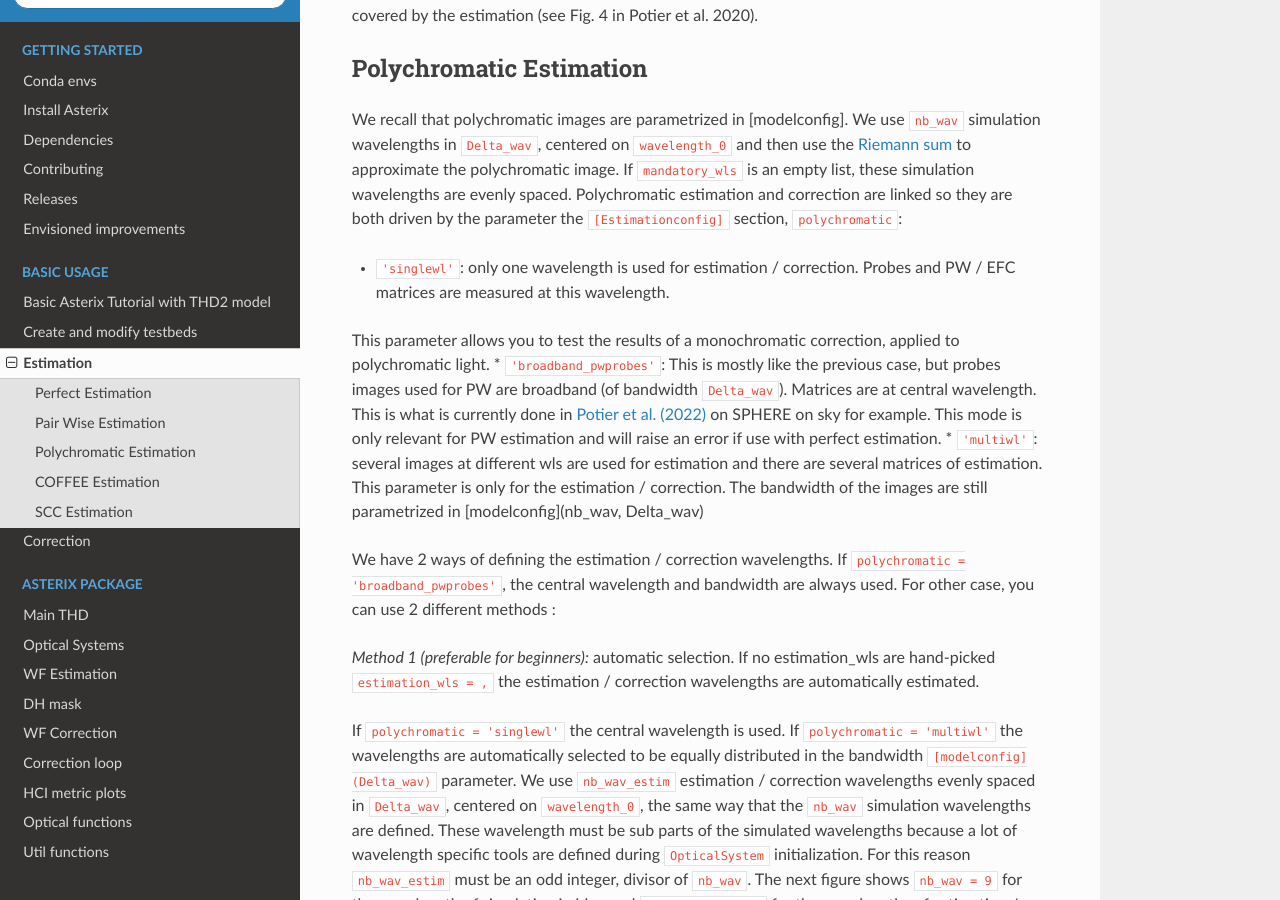
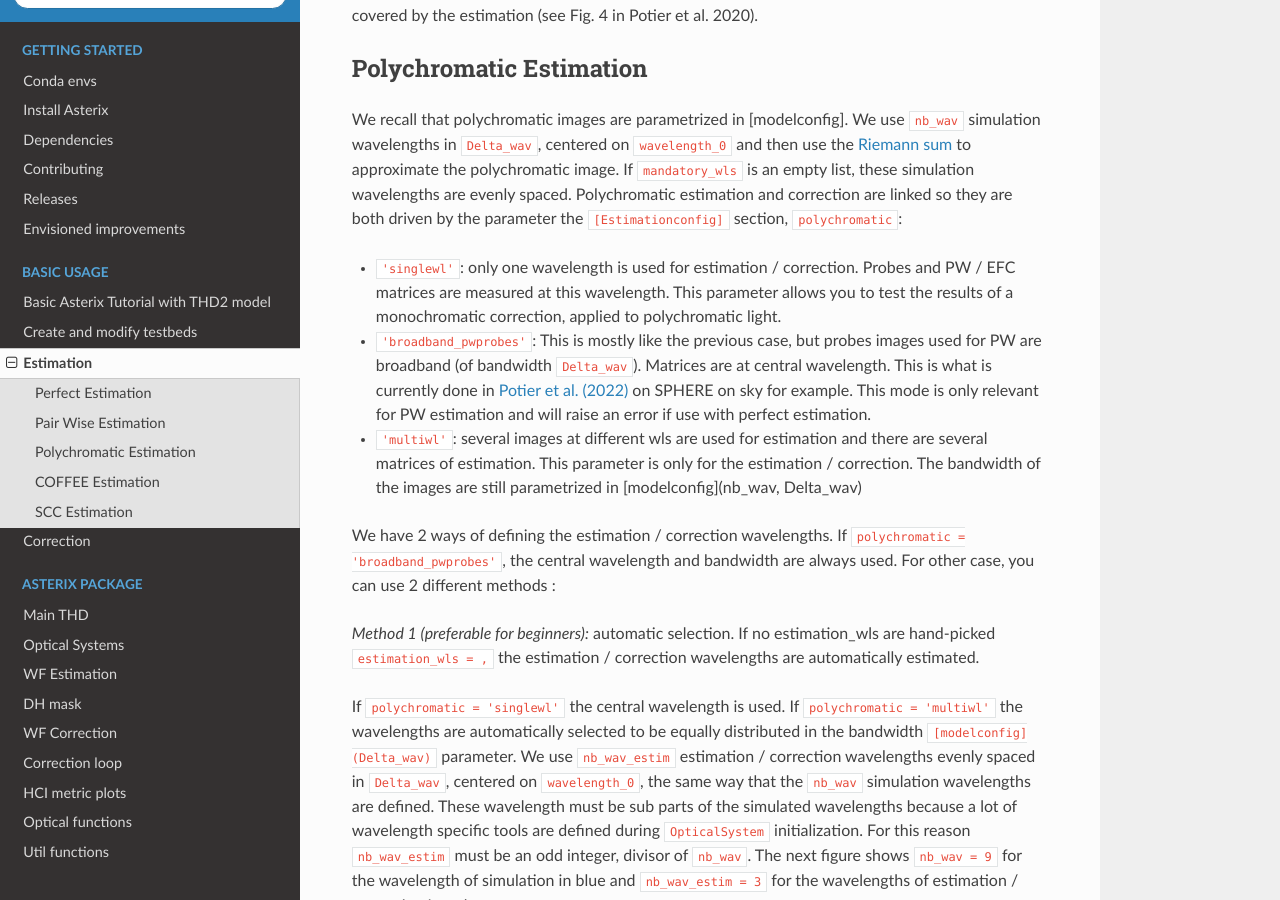
Before and after one commit to johanmazoyer/Asterix, a Sphinx documentation site: the page built from docs/estimation.rst, in a window 1280 px wide and 900 px high, scrolled down 1983 px. Built offline with Sphinx 7.4.7 and the Read the Docs theme 2.0.0, drawn with Linux system fonts in a browser that asks for light colours; some of the changed text lies outside the part shown.

Commit message:
update docs

```diff
--- a/docs/estimation.rst
+++ b/docs/estimation.rst
@@ -105,13 +106,9 @@ If ``mandatory_wls`` is an empty list, these simulation wavelengths are evenly s
 Polychromatic estimation and correction are linked so they are
 both driven by the parameter  the ``[Estimationconfig]`` section, ``polychromatic``:
 
-* ``'singlewl'``: only one wavelength is used for estimation / correction. Probes and PW / EFC matrices are measured at this wavelength.
-This parameter allows you to test the results of a monochromatic correction, applied to polychromatic light.
-* ``'broadband_pwprobes'``: This is mostly like the previous case, but probes images used for PW are broadband (of bandwidth ``Delta_wav``).
-Matrices are at central wavelength. This is what is currently done in `Potier et al. (2022) <https://ui.adsabs.harvard.edu/abs/2022A%26A...665A.136P/abstract>`_
-on SPHERE on sky for example. This mode is only relevant for PW estimation and will raise an error if use with perfect estimation.
-* ``'multiwl'``: several images at different wls are used for estimation and there are several matrices of estimation. This parameter is only for the estimation / correction. The bandwidth of the images are
-still parametrized in [modelconfig](nb_wav, Delta_wav)
+- ``'singlewl'``: only one wavelength is used for estimation / correction. Probes and PW / EFC matrices are measured at this wavelength. This parameter allows you to test the results of a monochromatic correction, applied to polychromatic light.
+- ``'broadband_pwprobes'``: This is mostly like the previous case, but probes images used for PW are broadband (of bandwidth ``Delta_wav``). Matrices are at central wavelength. This is what is currently done in `Potier et al. (2022) <https://ui.adsabs.harvard.edu/abs/2022A%26A...665A.136P/abstract>`_ on SPHERE on sky for example. This mode is only relevant for PW estimation and will raise an error if use with perfect estimation.
+- ``'multiwl'``: several images at different wls are used for estimation and there are several matrices of estimation. This parameter is only for the estimation / correction. The bandwidth of the images are still parametrized in [modelconfig](nb_wav, Delta_wav)
 
 We have 2 ways of defining the estimation / correction wavelengths. If ``polychromatic = 'broadband_pwprobes'``, the central wavelength and bandwidth are always used. For other case, you can use 2 different methods :
 
```
Also changed, not shown: other parts of docs/estimation.rst (+2 -1 lines), docs/correction.rst (+5 -7 lines), 1 other file.
